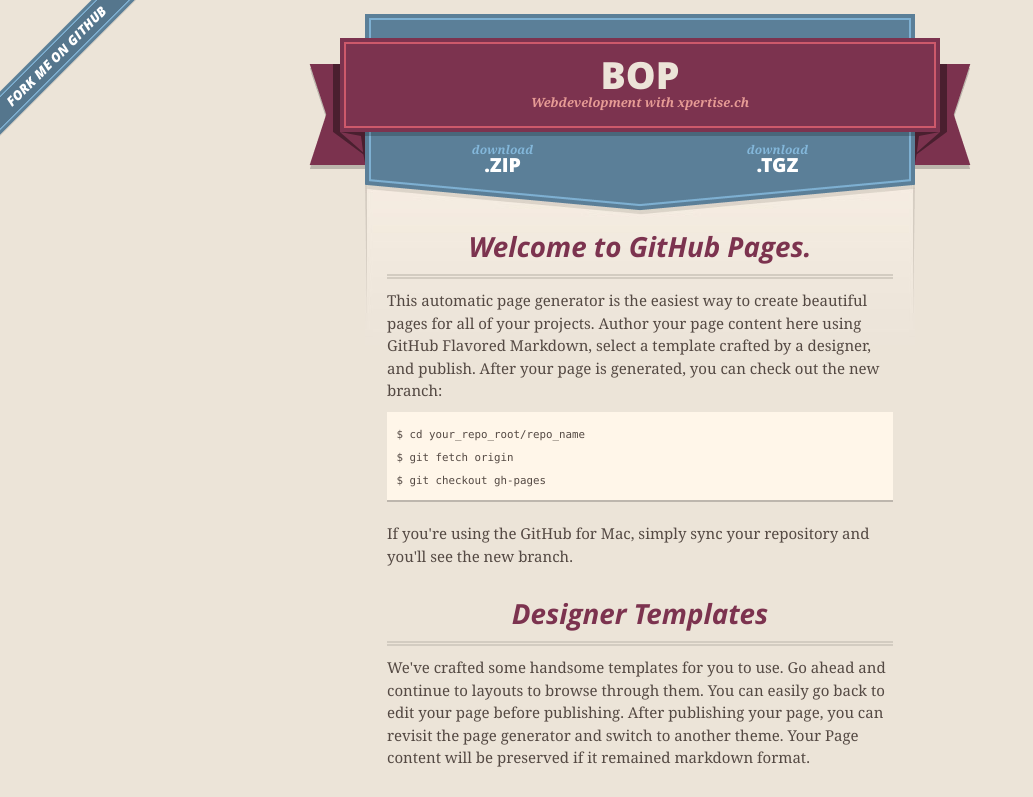
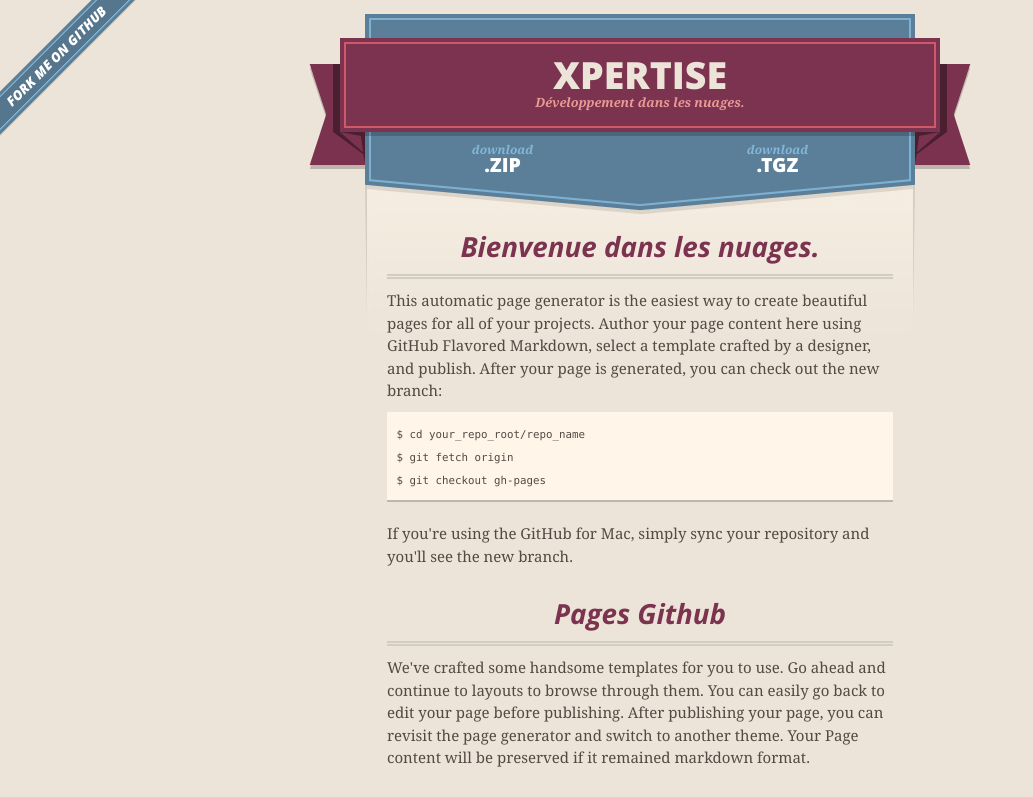
Before and after one commit to bop/bop, a plain HTML site: page index.html in a window 1280 px wide. Shown: the top 797 px of the page, without its empty margins (0-1033 px from the left). Drawn offline with nearby package versions, Linux system fonts and the light colour scheme.

Commit message:
Update index.html

```diff
--- a/index.html
+++ b/index.html
@@ -27,8 +27,8 @@
       <header>
         <span class="ribbon-outer">
           <span class="ribbon-inner">
-            <h1>Bop</h1>
-            <h2>Webdevelopment with xpertise.ch</h2>
+            <h1>Xpertise</h1>
+            <h2>Développement dans les nuages.</h2>
           </span>
           <span class="left-tail"></span>
           <span class="right-tail"></span>
@@ -47,7 +47,7 @@
 
       <section id="main_content">
         <h3>
-<a name="welcome-to-github-pages" class="anchor" href="#welcome-to-github-pages"><span class="octicon octicon-link"></span></a>Welcome to GitHub Pages.</h3>
+<a name="welcome-to-github-pages" class="anchor" href="#welcome-to-github-pages"><span class="octicon octicon-link"></span></a>Bienvenue dans les nuages.</h3>
 
 <p>This automatic page generator is the easiest way to create beautiful pages for all of your projects. Author your page content here using GitHub Flavored Markdown, select a template crafted by a designer, and publish. After your page is generated, you can check out the new branch:</p>
 
@@ -59,7 +59,7 @@ $ git checkout gh-pages
 <p>If you're using the GitHub for Mac, simply sync your repository and you'll see the new branch.</p>
 
 <h3>
-<a name="designer-templates" class="anchor" href="#designer-templates"><span class="octicon octicon-link"></span></a>Designer Templates</h3>
+<a name="designer-templates" class="anchor" href="#designer-templates"><span class="octicon octicon-link"></span></a>Pages Github</h3>
 
 <p>We've crafted some handsome templates for you to use. Go ahead and continue to layouts to browse through them. You can easily go back to edit your page before publishing. After publishing your page, you can revisit the page generator and switch to another theme. Your Page content will be preserved if it remained markdown format.</p>
 
```
